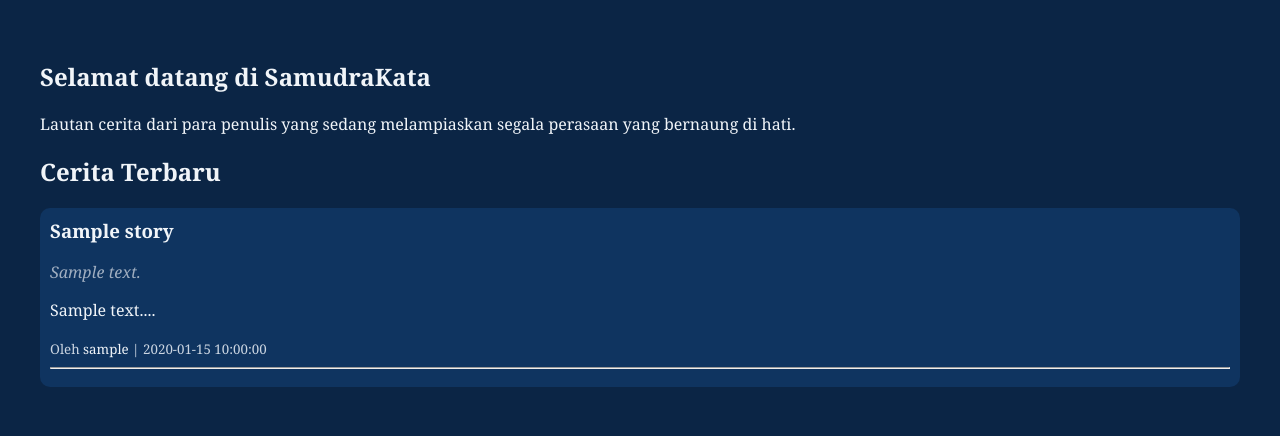
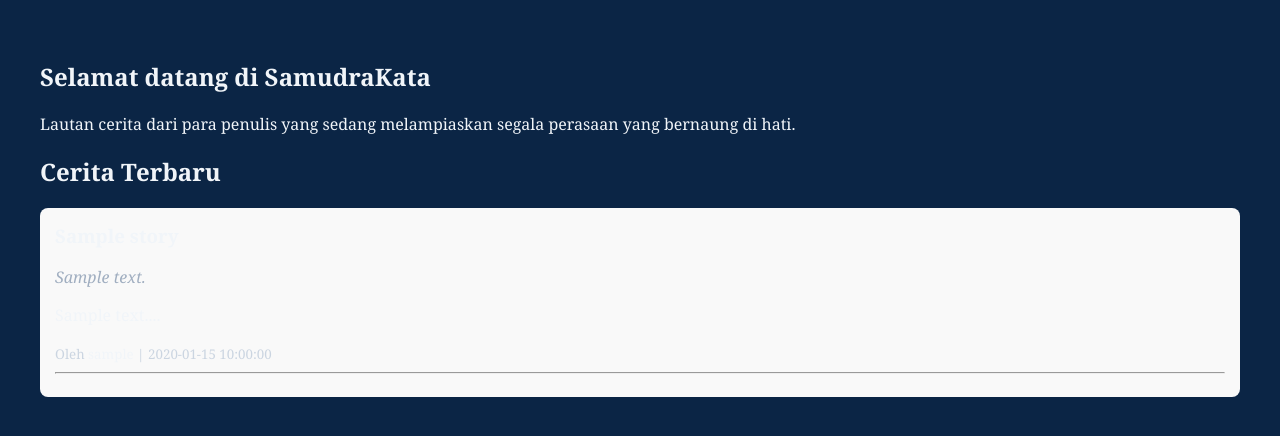
Before and after one commit to FOREVER8-dev/SamudraKata, a Flask app: page / in a window 1280 px wide. Shown: the part 63-499 px from the top of the page. Run offline with Flask 3, Linux system fonts and the light colour scheme; tables that the repository leaves empty hold one stand-in row (values such as "Sample post").

Commit message:
Update style.css

```diff
--- a/static/css/style.css
+++ b/static/css/style.css
@@ -247,14 +247,21 @@
     }
 }
 
-/* HP kecil banget */
-@media screen and (max-width: 480px) {
-    nav a, .navbar a {
-        padding: 10px !important;
-        font-size: 14px;
-    }
+.story {
+    width: 100%;
+    padding: 15px;
+    margin: 10px 0;
+    background: #f9f9f9;
+    border-radius: 8px;
+    box-sizing: border-box;
 }
-    .story {
-        padding: 10px;
-    }
+
+.story-content {
+    font-size: 16px;
+    line-height: 1.6;
+    white-space: normal; /* pastikan teks membungkus */
 }
+
+pre, code {
+    white-space: pre-wrap; /* biar kode/preformat juga bungkus */
+}
```
